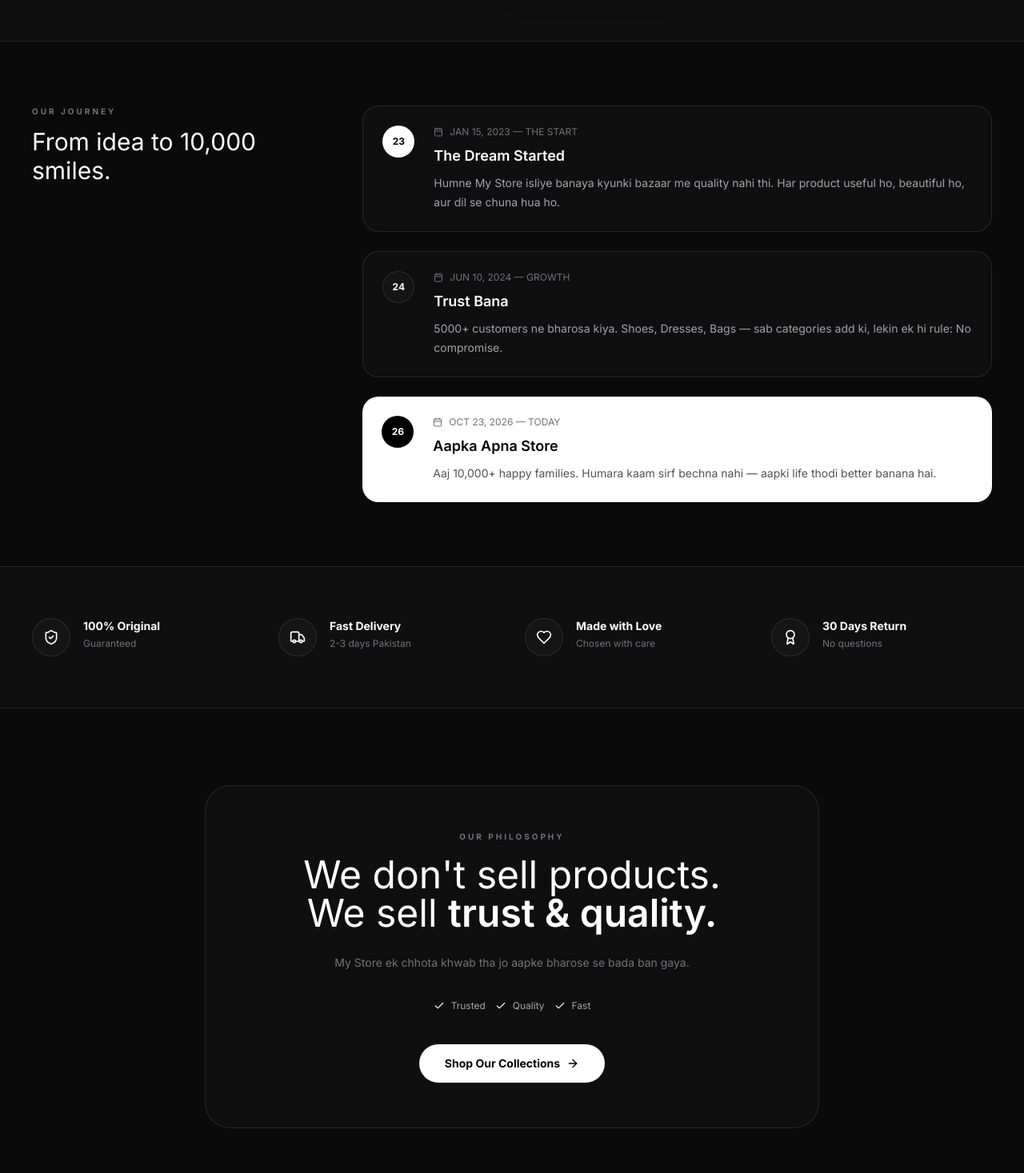
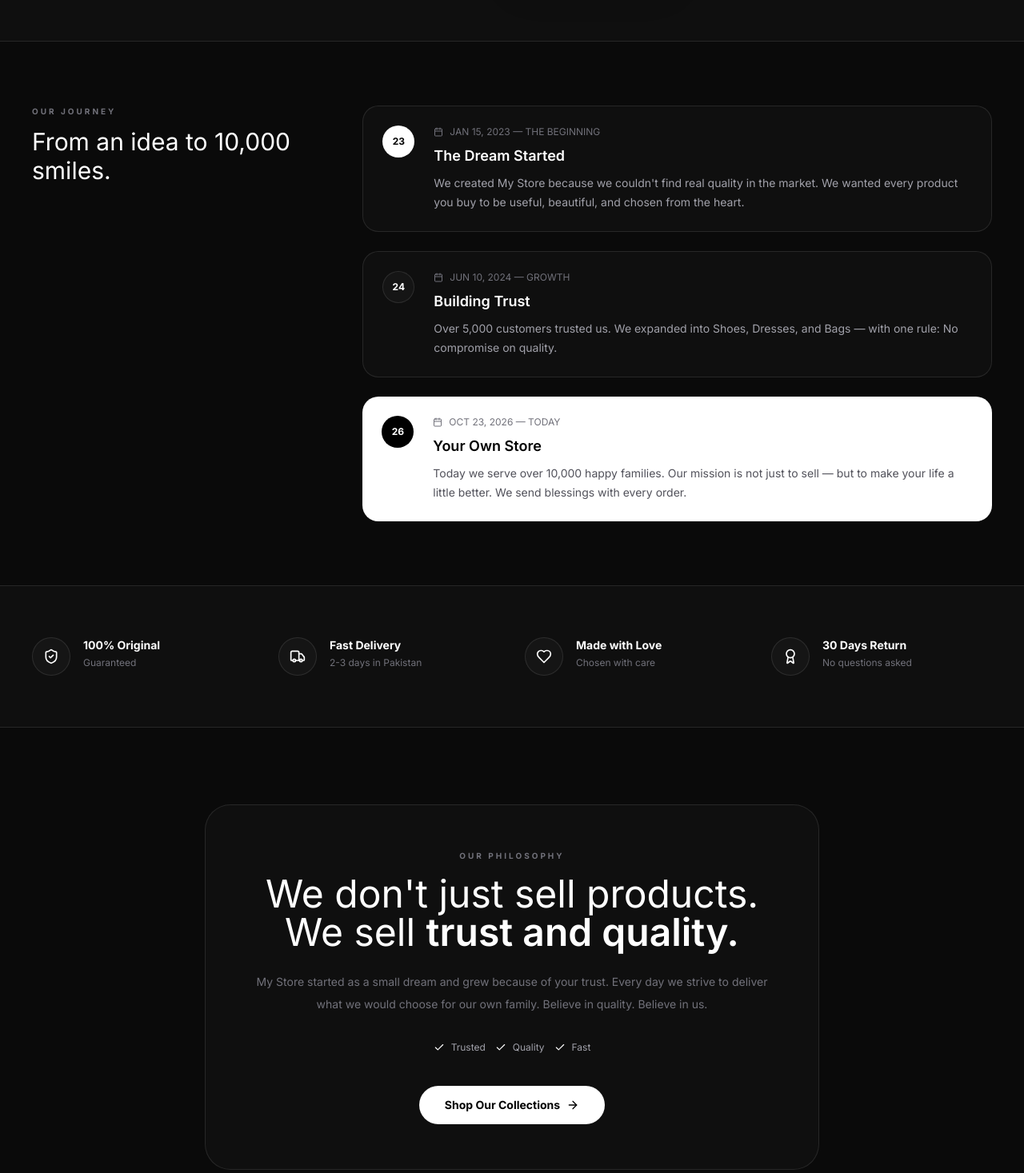
Before and after one commit to karamat72/E-commerce-website, a React (Vite) app: page /about in a window 1280 px wide. Shown: the part 684-2151 px from the top of the page at 80% size. Built offline with nearby package versions, Linux system fonts and the light colour scheme.

Commit message:
Revise text content in About page
Updated various text elements for clarity and consistency.

```diff
--- a/src/pages/About.jsx
+++ b/src/pages/About.jsx
@@ -9,7 +9,7 @@ export default function About() {
           <div>
             <p className="inline-flex items-center gap-2 rounded-full border border-white/10 bg-[#151515] px-4 py-2 text-[10px] font-bold tracking-[0.2em] uppercase text-zinc-400"><Sparkles size={12}/> A Little About Us</p>
             <h1 className="mt-6 text-5xl md:text-6xl lg:text-7xl font-semibold leading-[0.9] tracking-tight">Less clutter.<br/><span className="font-light text-white">More meaning.</span></h1>
-            <p className="mt-6 text-zinc-400 leading-7 max-w-xl text-[15px]">My Store is not just a shop — it's a promise. A promise of quality, trust, and better living.</p>
+            <p className="mt-6 text-zinc-400 leading-7 max-w-xl text-[15px]">My Store is not just a shop — it's a promise. A promise of quality, trust, and better living. Since day one, we have chosen only what we truly believe in.</p>
             <div className="mt-8 flex items-center gap-6">
               <div><p className="text-2xl font-bold">2023</p><p className="text-[10px] text-zinc-500 uppercase">Started</p></div>
               <div className="h-10 w-[1px] bg-white/10"></div>
@@ -36,31 +36,31 @@ export default function About() {
         <div className="grid md:grid-cols-3 gap-10">
           <div className="md:col-span-1">
             <p className="text-[10px] tracking-[0.3em] font-bold text-zinc-500 uppercase">Our Journey</p>
-            <h2 className="text-3xl font-light mt-3">From idea to 10,000 smiles.</h2>
+            <h2 className="text-3xl font-light mt-3">From an idea to 10,000 smiles.</h2>
           </div>
           <div className="md:col-span-2 space-y-6">
             <div className="rounded-[20px] bg-[#0f0f0f] border border-white/10 p-6 flex gap-6">
               <div className="w-10 h-10 rounded-full bg-white text-black grid place-items-center font-bold text-xs shrink-0">23</div>
               <div>
-                <p className="flex items-center gap-2 text-xs text-zinc-500 uppercase"><Calendar size={12}/> Jan 15, 2023 — The Start</p>
+                <p className="flex items-center gap-2 text-xs text-zinc-500 uppercase"><Calendar size={12}/> Jan 15, 2023 — The Beginning</p>
                 <h3 className="text-lg font-semibold mt-2">The Dream Started</h3>
-                <p className="text-zinc-400 text-sm mt-2 leading-6">Humne My Store isliye banaya kyunki bazaar me quality nahi thi. Har product useful ho, beautiful ho, aur dil se chuna hua ho.</p>
+                <p className="text-zinc-400 text-sm mt-2 leading-6">We created My Store because we couldn't find real quality in the market. We wanted every product you buy to be useful, beautiful, and chosen from the heart.</p>
               </div>
             </div>
             <div className="rounded-[20px] bg-[#0f0f0f] border border-white/10 p-6 flex gap-6">
               <div className="w-10 h-10 rounded-full bg-[#151515] border border-white/10 text-white grid place-items-center font-bold text-xs shrink-0">24</div>
               <div>
                 <p className="flex items-center gap-2 text-xs text-zinc-500 uppercase"><Calendar size={12}/> Jun 10, 2024 — Growth</p>
-                <h3 className="text-lg font-semibold mt-2">Trust Bana</h3>
-                <p className="text-zinc-400 text-sm mt-2 leading-6">5000+ customers ne bharosa kiya. Shoes, Dresses, Bags — sab categories add ki, lekin ek hi rule: No compromise.</p>
+                <h3 className="text-lg font-semibold mt-2">Building Trust</h3>
+                <p className="text-zinc-400 text-sm mt-2 leading-6">Over 5,000 customers trusted us. We expanded into Shoes, Dresses, and Bags — with one rule: No compromise on quality.</p>
               </div>
             </div>
             <div className="rounded-[20px] bg-white text-black p-6 flex gap-6">
               <div className="w-10 h-10 rounded-full bg-black text-white grid place-items-center font-bold text-xs shrink-0">26</div>
               <div>
                 <p className="flex items-center gap-2 text-xs text-zinc-500 uppercase"><Calendar size={12}/> Oct 23, 2026 — Today</p>
-                <h3 className="text-lg font-semibold mt-2">Aapka Apna Store</h3>
-                <p className="text-zinc-600 text-sm mt-2 leading-6">Aaj 10,000+ happy families. Humara kaam sirf bechna nahi — aapki life thodi better banana hai.</p>
+                <h3 className="text-lg font-semibold mt-2">Your Own Store</h3>
+                <p className="text-zinc-600 text-sm mt-2 leading-6">Today we serve over 10,000 happy families. Our mission is not just to sell — but to make your life a little better. We send blessings with every order.</p>
               </div>
             </div>
           </div>
@@ -70,25 +70,23 @@ export default function About() {
       <section className="border-y border-white/10 bg-[#0f0f0f]">
         <div className="mx-auto max-w-7xl px-6 lg:px-10 py-16 grid grid-cols-2 md:grid-cols-4 gap-8">
           <div className="flex gap-4"><div className="w-12 h-12 rounded-full bg-[#151515] border border-white/10 text-white grid place-items-center"><ShieldCheck size={20}/></div><div><p className="font-bold text-sm">100% Original</p><p className="text-xs text-zinc-500 mt-1">Guaranteed</p></div></div>
-          <div className="flex gap-4"><div className="w-12 h-12 rounded-full bg-[#151515] border border-white/10 text-white grid place-items-center"><Truck size={20}/></div><div><p className="font-bold text-sm">Fast Delivery</p><p className="text-xs text-zinc-500 mt-1">2-3 days Pakistan</p></div></div>
+          <div className="flex gap-4"><div className="w-12 h-12 rounded-full bg-[#151515] border border-white/10 text-white grid place-items-center"><Truck size={20}/></div><div><p className="font-bold text-sm">Fast Delivery</p><p className="text-xs text-zinc-500 mt-1">2-3 days in Pakistan</p></div></div>
           <div className="flex gap-4"><div className="w-12 h-12 rounded-full bg-[#151515] border border-white/10 text-white grid place-items-center"><Heart size={20}/></div><div><p className="font-bold text-sm">Made with Love</p><p className="text-xs text-zinc-500 mt-1">Chosen with care</p></div></div>
-          <div className="flex gap-4"><div className="w-12 h-12 rounded-full bg-[#151515] border border-white/10 text-white grid place-items-center"><Award size={20}/></div><div><p className="font-bold text-sm">30 Days Return</p><p className="text-xs text-zinc-500 mt-1">No questions</p></div></div>
+          <div className="flex gap-4"><div className="w-12 h-12 rounded-full bg-[#151515] border border-white/10 text-white grid place-items-center"><Award size={20}/></div><div><p className="font-bold text-sm">30 Days Return</p><p className="text-xs text-zinc-500 mt-1">No questions asked</p></div></div>
         </div>
       </section>
 
       <section className="mx-auto max-w-7xl px-6 lg:px-10 py-24 text-center bg-[#0a0a0a]">
         <div className="mx-auto max-w-3xl rounded-[32px] bg-[#0f0f0f] border border-white/10 p-10 md:p-14">
           <p className="text-[10px] tracking-[0.3em] font-bold text-zinc-500 uppercase">Our Philosophy</p>
-          <h2 className="text-3xl md:text-5xl font-light mt-4 leading-[1.1]">We don't sell products.<br/>We sell <span className="font-semibold text-white">trust & quality.</span></h2>
-          <p className="text-zinc-500 mt-6 max-w-2xl mx-auto text-sm leading-7">My Store ek chhota khwab tha jo aapke bharose se bada ban gaya.</p>
+          <h2 className="text-3xl md:text-5xl font-light mt-4 leading-[1.1]">We don't just sell products.<br/>We sell <span className="font-semibold text-white">trust and quality.</span></h2>
+          <p className="text-zinc-500 mt-6 max-w-2xl mx-auto text-sm leading-7">My Store started as a small dream and grew because of your trust. Every day we strive to deliver what we would choose for our own family. Believe in quality. Believe in us.</p>
           <div className="mt-8 flex justify-center gap-3">
             <div className="flex items-center gap-2 text-xs text-zinc-400"><Check size={14} className="text-white"/> Trusted</div>
             <div className="flex items-center gap-2 text-xs text-zinc-400"><Check size={14} className="text-white"/> Quality</div>
             <div className="flex items-center gap-2 text-xs text-zinc-400"><Check size={14} className="text-white"/> Fast</div>
           </div>
-          <div className="mt-10">
-            <Link to="/shop" className="inline-flex items-center gap-2 rounded-full bg-white text-black px-8 py-3.5 text-sm font-bold hover:bg-zinc-200 transition">Shop Our Collections <ArrowRight size={16}/></Link>
-          </div>
+          <div className="mt-10"><Link to="/shop" className="inline-flex items-center gap-2 rounded-full bg-white text-black px-8 py-3.5 text-sm font-bold hover:bg-zinc-200 transition">Shop Our Collections <ArrowRight size={16}/></Link></div>
         </div>
       </section>
     </div>
```
